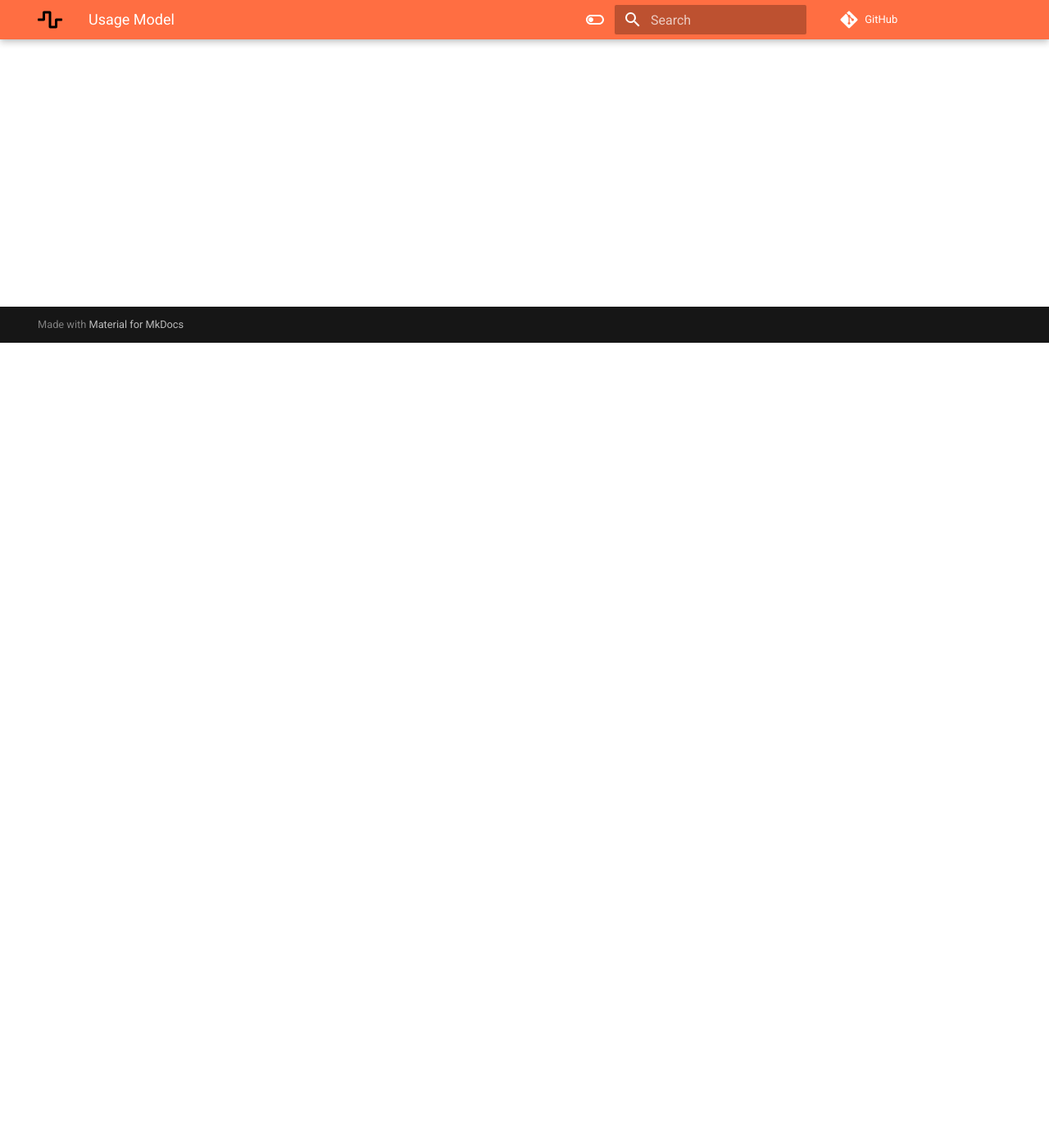
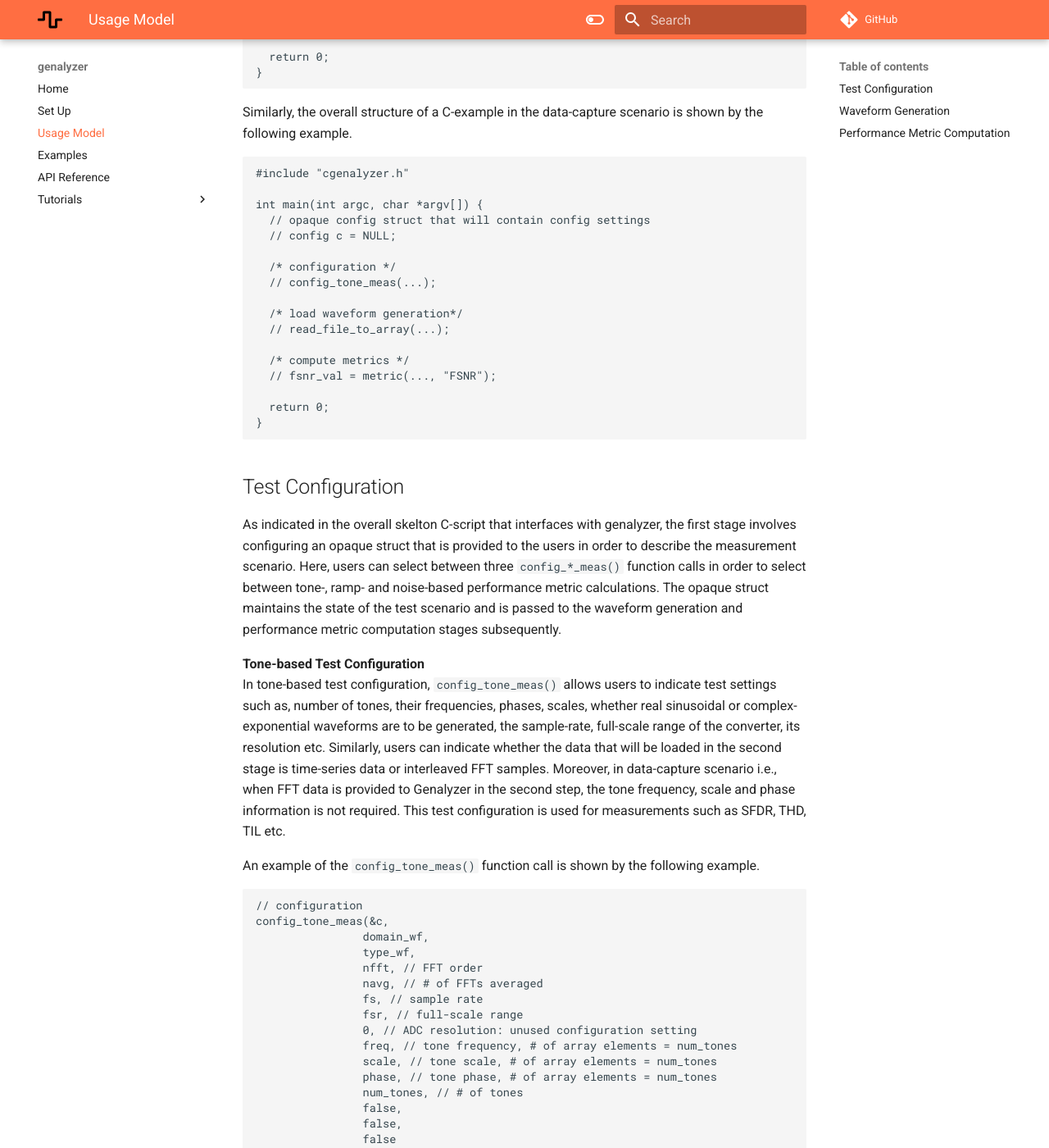
Before and after one commit to analogdevicesinc/genalyzer, an MkDocs documentation site: the page built from docs/theory.md, in a window 1280 px wide and 1400 px high, scrolled down 982 px. Shown: the whole window at 82% size. Built offline with MkDocs 1.6.1 and Material for MkDocs 9.7.7, drawn with Linux system fonts in a browser that asks for light colours; comment, search, counter and statistics services are not loaded; some of the changed text lies outside the part shown.

Commit message:
Added examples.md file. Updated mkdocs.yml file
Signed-off-by: Srikanth Pagadarai <srikanth.pagadarai@analog.com>

````diff
--- a/docs/theory.md
+++ b/docs/theory.md
@@ -1,6 +1,6 @@
-# Using Genalyzer
-
-Genalyzer is a C++ library designed to support computation of RF performance metrics using either simulation data or data captured from a physical instrument. Bindings are provided to enable users to write C- or Python-based scripts to compute the desired performance metrics. In both cases, the overall structure of a C-example script that links to genalyzer library is similar, as shown in the next section. The overall structure in a simulation-only scenario consists of three stages:
+Using Genalyzer
+===============
+As mentioned previously, Genalyzer is a C++ library designed to support computation of RF performance metrics using either simulation data or data captured from a physical instrument. Bindings are provided to enable users to write C- or Python-based scripts to compute the desired performance metrics. In both cases, the overall structure of a C-example script that links to genalyzer library is similar, as shown in the next section. The overall structure in a simulation-only scenario consists of three stages:
 
 * Test Configuration
 * Waveform Generation
@@ -13,15 +13,157 @@
 * Metric Computation
 
 That is, only the second step in the procedure involved would change. The overall structure of a C-example that utilizes genalyzer library in the simulation-only scenario is shown by the following example.
+``` c
+#include "cgenalyzer.h"
 
-<!-- .. literalinclude:: general_example_skelton1.c
-	:language: C -->
+int main(int argc, char *argv[]) {
+  // opaque config struct that will contain config settings
+  // config c = NULL;
 
+  /* configuration */
+  // config_tone_meas(...);
+
+  /* waveform generation and quantize */
+  // gen_tone(...);
+  // quantize(...);
+
+  /* compute metrics */
+  // fsnr_val = metric(..., "FSNR");
+
+  return 0;
+}
+```
 Similarly, the overall structure of a C-example in the data-capture scenario is shown by the following example.
+``` c
+#include "cgenalyzer.h"
 
-<!-- .. literalinclude:: general_example_skelton2.c
-	:language: C -->
+int main(int argc, char *argv[]) {
+  // opaque config struct that will contain config settings
+  // config c = NULL;
 
-.. include:: 02a_test_configuration.rst
-.. include:: 02b_waveform_generation.rst
-.. include:: 02c_perf_metric_computation.rst
+  /* configuration */
+  // config_tone_meas(...);
+
+  /* load waveform generation*/
+  // read_file_to_array(...);
+
+  /* compute metrics */
+  // fsnr_val = metric(..., "FSNR");
+
+  return 0;
+}
+```
+
+Test Configuration
+------------------
+As indicated in the overall skelton C-script that interfaces with genalyzer, the first stage involves configuring an opaque struct that is provided to the users in order to describe the measurement scenario. Here, users can select between three `config_*_meas()` function calls in order to select between tone-, ramp- and noise-based performance metric calculations. The opaque struct maintains the state of the test scenario and is passed to the waveform generation and performance metric computation stages subsequently.
+
+**Tone-based Test Configuration**<br />
+In tone-based test configuration, `config_tone_meas()` allows users to indicate test settings such as, number of tones, their frequencies, phases, scales, whether real sinusoidal or complex-exponential waveforms are to be generated, the sample-rate, full-scale range of the converter, its resolution etc. Similarly, users can indicate whether the data that will be loaded in the second stage is time-series data or interleaved FFT samples. Moreover, in data-capture scenario i.e., when FFT data is provided to Genalyzer in the second step, the tone frequency, scale and phase information is not required. This test configuration is used for measurements such as SFDR, THD, TIL etc.
+
+An example of the `config_tone_meas()` function call is shown by the following example.
+``` c
+// configuration
+config_tone_meas(&c,
+				domain_wf,
+				type_wf,
+				nfft, // FFT order
+				navg, // # of FFTs averaged
+				fs, // sample rate
+				fsr, // full-scale range
+				0, // ADC resolution: unused configuration setting
+				freq, // tone frequency, # of array elements = num_tones
+				scale, // tone scale, # of array elements = num_tones
+				phase, // tone phase, # of array elements = num_tones
+				num_tones, // # of tones
+				false,
+				false,
+				false
+				);
+```
+
+**Ramp-based Test Configuration**<br />
+In ramp-based test configuration, `config_ramp_meas()` allows users to indicate test settings such as, the starting and ending values of the ramp waveform in addition to the full-scale range and the resolution of the data converter under test. This test configuration is primarily used in non-linearity based measurements.
+
+An example of the `config_ramp_meas()` function call is shown by the following example.
+``` c
+// configuration
+config_ramp_nl_meas(&c,
+					npts, // # of data points
+					fs, // sample rate
+					fsr, // full-scale range
+					res, // ADC resolution: unused configuration setting
+					start,
+					stop,
+					0.0
+					);
+```
+
+**Noise-based Test Configuration**<br/>
+In noise-based test configuration, `config_noise_meas()` allows users to indicate test settings such as, the noise power level in addition to the full-scale range and the resolution of the data converter under test. This test configuration is primarily used for computing noise spectral density.
+
+An example of the `config_noise_meas()` function call is shown by the following example.
+``` c
+// configuration
+config_noise_meas(&c,
+				COMPLEX_NOISE,
+				nfft,
+				navg,
+				fs,
+				fsr,
+				res,
+				noise_pwr_lvl,
+				update_fsample,
+				update_fdata,
+				update_fshift);
+```
+
+Waveform Generation
+-------------------
+The second step, as shown previously, involves either generating the waveform and quantizing it or loading the waveform from a file. The following options are currently supported.
+
+- cosine/sine and complex exponential waveforms of arbitrary frequency and sample rate
+- ramp waveform
+- Gaussian noise waveform of desired noise power spectral density level
+
+In all three cases, the waveform generation functions take two arguments, the opaque configuration struct that has been populated in the first step and a double pointer that will contain the analog waveform generated. The subsequent call to `quantize()` takes the configuration struct, the analog input waveform and the output quantized waveform obtained from quantizeing the analog waveform based on the resolution contained in the configuration struct.
+
+Alternatively, if data is loaded from a file, the configuration struct generated in the first stage will serve as a descriptor of that data. Note that indicating whether time or frequency data is loaded is indicated simply by an argument to the `config_tone_meas()` call in the first step.
+``` c
+#include <stdbool.h>
+#include <assert.h>
+#include <stdlib.h>
+#include "genalyzer_cwrapper.h"
+
+int main(int argc, char *argv[]) {
+  // opaque config struct that will contain config settings
+  // config c = NULL;
+
+  /* configuration */
+  // config_tone_meas(&c, FREQ, ...);
+  // config_tone_meas(&c, TIME,...);
+
+  /* load waveform generation*/
+  // read_file_to_array(...);
+
+  /* compute metrics */
+  // fsnr_val = metric(..., "FSNR");
+
+  return 0;
+}
+```
+
+Performance Metric Computation
+------------------------------
+The final stage involves simply computing the desired performance metric. Metric computation is done by a call to ``metric()`` where, the last argument is one of:
+
+  * `"FSNR"`
+  * `"NSD"`
+  * `"SFDR"`
+  * `"SINAD"`
+  * `"SNR"`
+  * `"TD"`
+  * `"THD"`
+  * `"TIL`
+
+Again, the test configuration contained in the opaque struct obtained from the first step is helpful in determinging whether the
--- a/mkdocs.yml
+++ b/mkdocs.yml
@@ -21,6 +21,7 @@
     - Home: index.md
     - Set Up: setup.md
     - Usage Model: theory.md
+    - Examples: examples.md
     - API Reference: cgenalyzer_8h.md
     - Tutorials:
       - Simulation: sim.md
@@ -32,6 +33,8 @@
 
 markdown_extensions:
     - admonition
+    - attr_list
+    - md_in_html
 
 plugins:
   - search
````
Also changed, not shown: docs/examples.md (added, +143 -0 lines), docs/using_genalyzer.md (added, +46 -0 lines).
